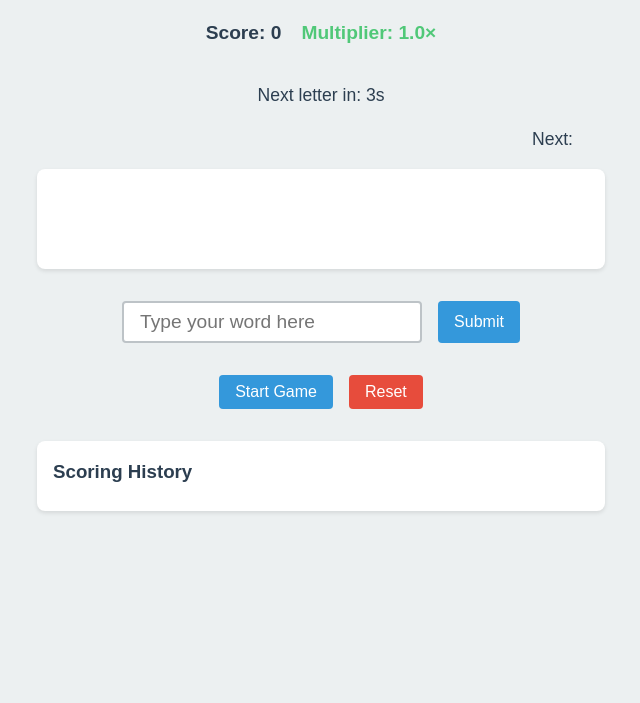
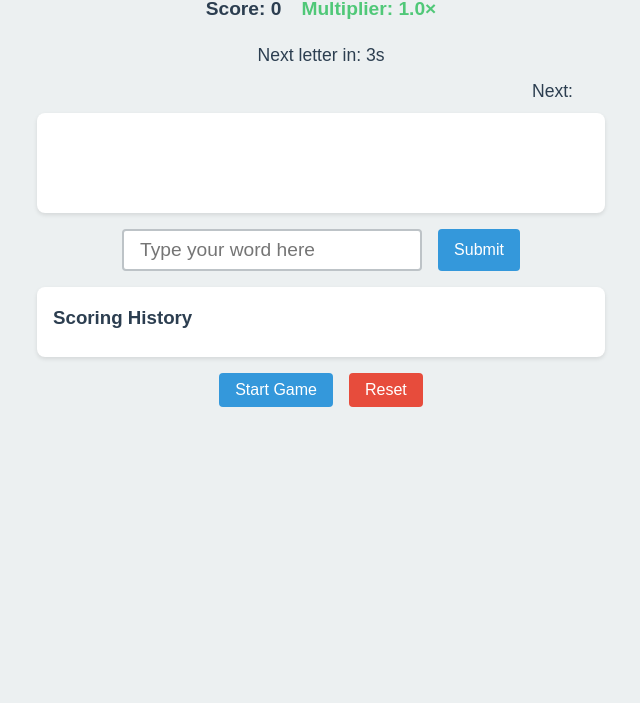
Before and after one commit to schulmn/wordy3, a website built with Vite: page src/index.html in a window 1280 px wide. Shown: the part 97-800 px from the top of the page, without its empty margins (319-959 px from the left). Built offline with nearby package versions, Linux system fonts and the light colour scheme.

Commit message:
style: adjust layout spacing and history panel position
- Move scoring history panel between word input and game controls
- Reduce overall page spacing for tighter layout
- Adjust margins and padding for better visual hierarchy

```diff
--- a/src/index.html
+++ b/src/index.html
@@ -68,17 +68,17 @@
                 <input type="text" id="word-input" placeholder="Type your word here">
                 <button id="submit-word">Submit</button>
             </div>
+
+            <div class="history-panel">
+                <h3>Scoring History</h3>
+                <div id="recent-events"></div>
+            </div>
         </main>
 
         <div class="game-controls">
             <button id="start-game">Start Game</button>
             <button id="reset-game">Reset</button>
         </div>
-
-        <div class="history-panel">
-            <h3>Scoring History</h3>
-            <div id="recent-events"></div>
-        </div>
     </div>
 
     <script type="module" src="scripts/main.js"></script>
--- a/src/styles/main.css
+++ b/src/styles/main.css
@@ -24,18 +24,18 @@ body {
 
 .game-container {
     max-width: 800px;
-    margin: 2rem auto;
+    margin: 1rem auto;
     padding: 1rem;
 }
 
 header {
     text-align: center;
-    margin-bottom: 2rem;
+    margin-bottom: 1rem;
 }
 
 h1 {
     color: var(--primary-color);
-    margin-bottom: 1rem;
+    margin-bottom: 0.5rem;
 }
 
 .game-info {
@@ -43,7 +43,7 @@ h1 {
     gap: 20px;
     align-items: center;
     justify-content: center;
-    margin-bottom: 1rem;
+    margin-bottom: 0.5rem;
 }
 
 .score-display, .multiplier-display {
@@ -65,14 +65,14 @@ h1 {
     background-color: white;
     border-radius: 8px;
     box-shadow: 0 2px 4px rgba(0, 0, 0, 0.1);
-    margin-bottom: 2rem;
+    margin-bottom: 1rem;
     margin-left: auto;
     margin-right: auto;
 }
 
 .history-panel {
     width: 568px;
-    margin: 2rem auto 1rem;
+    margin: 1rem auto;
     padding: 1rem;
     background-color: white;
     border-radius: 8px;
@@ -85,7 +85,7 @@ h1 {
 }
 
 #recent-events {
-    max-height: 150px;
+    max-height: 120px;
     overflow-y: auto;
 }
 
@@ -201,14 +201,14 @@ h1 {
 
 .timer-display {
     text-align: center;
-    margin-bottom: 1rem;
+    margin-bottom: 0.5rem;
     font-size: 1.1rem;
     color: var(--text-color);
 }
 
 .next-letter-preview {
     text-align: right;
-    margin-bottom: 1rem;
+    margin-bottom: 0.5rem;
     width: 568px;
     margin-left: auto;
     margin-right: auto;
@@ -234,7 +234,7 @@ h1 {
     display: flex;
     gap: 1rem;
     justify-content: center;
-    margin-bottom: 2rem;
+    margin-bottom: 1rem;
 }
 
 #word-input {
@@ -264,6 +264,7 @@ button:hover {
     display: flex;
     gap: 1rem;
     justify-content: center;
+    margin-top: 1rem;
 }
 
 #reset-game {
```
